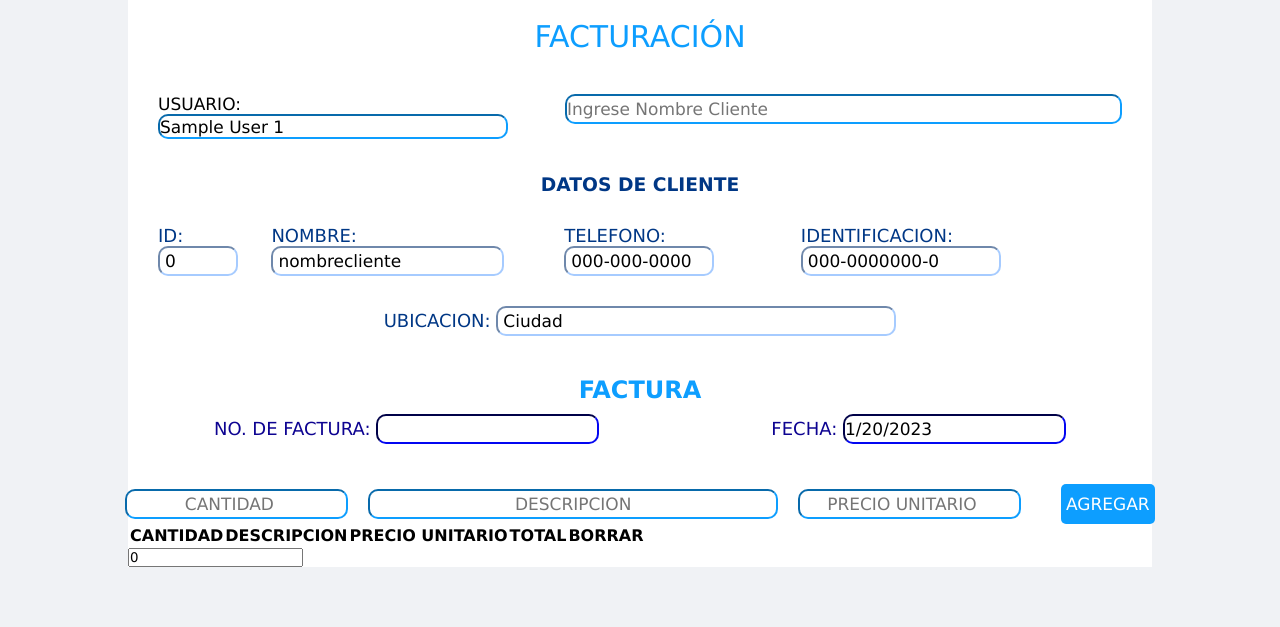
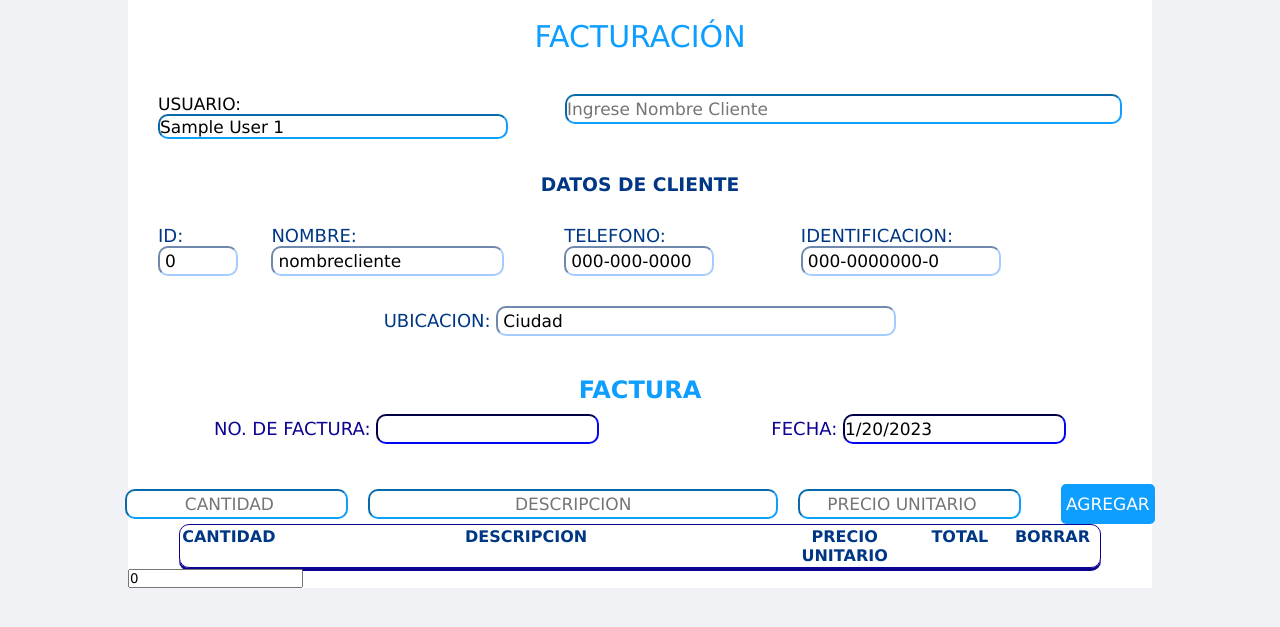
Before and after one commit to Chingons/Proyecto-Yo-Cobro-Mi-Dinero, a Flask app: page /home in a window 1280 px wide. Shown: the part 141-768 px from the top of the page. Run offline with Flask 2, Linux system fonts and the light colour scheme; the visitor is signed in with stand-in values (Sample User, id 1); lists and menus that the app fills with data are empty; some libraries are stand-ins or nearby versions.

Commit message:
primeros diseños tabla de productos

```diff
--- a/blog/static/home.css
+++ b/blog/static/home.css
@@ -505,6 +505,43 @@ border-radius: 10px;
   background-color: #f0f2f5;
 }
 
+#elementos-factura{
+  width: 90%;
+  margin: auto;
+  border: solid #0d0391 1px;
+  -moz-border-radius: 10px;
+  -webkit-border-radius: 10px;
+  border-radius: 10px;
+  -webkit-box-shadow: 0 3px #0d0391;
+  -moz-box-shadow: 0 3px #0d0391;
+  box-shadow: 0 3px #0d0391;
+
+
+}
+
+#elementos-factura tr{
+   text-align: center;
+   justify-content: center;
+   vertical-align: top;
+}
+
+#elementos-factura th{
+  color: #003785;
+}
+
+#titulo-cantidad, #titulo-total, #titulo-borrar{
+  width: 10%;
+
+}
+
+#titulo-precio{
+  width: 15%;
+}
+
+#titulo-descripcion{
+  width: 55%;
+}
+
 
 
   @media (max-width: 991px){
--- a/blog/templates/inicio.html
+++ b/blog/templates/inicio.html
@@ -113,17 +113,15 @@
         <div>
             <table id="elementos-factura">
                 <tr>
-                    <th>CANTIDAD</th>
-                    <TH>DESCRIPCION</TH>
-                    <TH>PRECIO UNITARIO</TH>
-                    <TH>TOTAL</TH>
-                    <th>BORRAR</th>
+                    <th id="titulo-cantidad">CANTIDAD</th>
+                    <TH id="titulo-descripcion">DESCRIPCION</TH>
+                    <TH id="titulo-precio">PRECIO UNITARIO</TH>
+                    <TH id="titulo-total">TOTAL</TH>
+                    <th id="titulo-borrar">BORRAR</th>
                 </tr>
 
+
             </table>
-            <TR>
-
-            </TR>
 
         </div>
 
@@ -172,7 +170,7 @@
 
         agregar.total_final = suma;
 
-        document.getElementById("final_total").value=agregar.total_final;
+        document.getElementById("final_total").value= new Intl.NumberFormat('en-US').format(agregar.total_final) ;
 
     }
 
@@ -209,28 +207,39 @@
 
         let tr = document.createElement('tr');
         tr.id = impresion;
+        tr.className = 'tr-factura';
 
         let precio_factura = document.createElement('td');
         precio_factura.id = impresion;
+        precio_factura.className = 'precio-factura';
 
         let descripcion_factura = document.createElement('td');
         descripcion_factura.id = impresion;
+        descripcion_factura.className = 'descripcion-factura';
 
         let cantidad_factura = document.createElement('td');
         cantidad_factura.id = impresion;
+        cantidad_factura.className = 'cantidad-factura';
 
         let total_factura = document.createElement('td');
         total_factura.id = impresion;
+        total_factura.className = 'total-factura';
+
+        let boton = document.createElement('td');
+        boton.id = impresion;
 
         let boton_delete = document.createElement('button');
         boton_delete.id = impresion;
+        boton_delete.className = 'boton-borrar-factura';
         boton_delete.value = impresion;
         boton_delete.type = 'button';
 
-        cantidad_factura.innerHTML = agregar.articulos[impresion].cantidad;
+        boton.appendChild(boton_delete);
+
+        cantidad_factura.innerHTML = new Intl.NumberFormat('en-US').format(agregar.articulos[impresion].cantidad);
         descripcion_factura.innerHTML = agregar.articulos[impresion].descripcion;
-        precio_factura.innerHTML = agregar.articulos[impresion].precio_unitario;
-        total_factura.innerHTML = agregar.articulos[impresion].total;
+        precio_factura.innerHTML = new Intl.NumberFormat('en-US').format(agregar.articulos[impresion].precio_unitario);
+        total_factura.innerHTML = new Intl.NumberFormat('en-US').format(agregar.articulos[impresion].total);
         boton_delete.innerHTML = 'Borrar';
         boton_delete.addEventListener("click", function(){
             document.getElementById(boton_delete.value).remove();
@@ -242,7 +251,7 @@
         tr.appendChild(descripcion_factura);
         tr.appendChild(precio_factura);
         tr.appendChild(total_factura);
-        tr.appendChild(boton_delete);
+        tr.appendChild(boton);
         tabla.appendChild(tr);
         }
 
```
